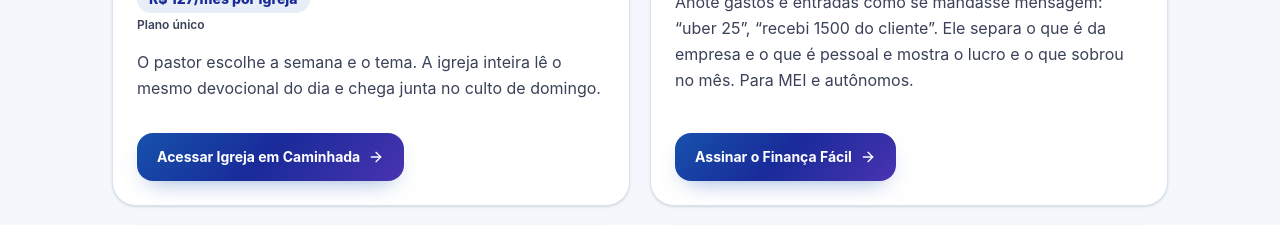
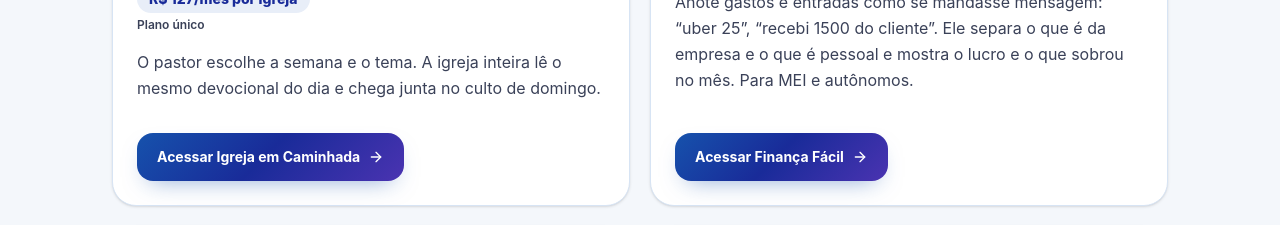
Before and after one commit to bonivitti-collab/sentinel-systems, a React (Vite) app: page / in a window 1280 px wide. Shown: the part 1460-1685 px from the top of the page. Built offline with nearby package versions, Linux system fonts and the light colour scheme.

Commit message:
vitrine: Financa Facil abre a landing

```diff
--- a/src/data/companySite.ts
+++ b/src/data/companySite.ts
@@ -163,9 +163,9 @@ export const HOME_PRODUCTS: HomeProduct[] = [
     priceLabel: 'R$\u00a037/mês',
     priceAmount: '37.00',
     priceSuffix: 'Plano único',
-    href: 'https://pay.kiwify.com.br/dlHJkLA',
+    href: 'https://financafacil.sentinelsystems.com.br/',
     offerUrl: 'https://pay.kiwify.com.br/dlHJkLA',
-    ctaLabel: 'Assinar o Finança Fácil',
+    ctaLabel: 'Acessar Finança Fácil',
     image: '/produtos/financa-facil-logo.webp',
     imageAlt: 'Logotipo do Finança Fácil',
   },
```
